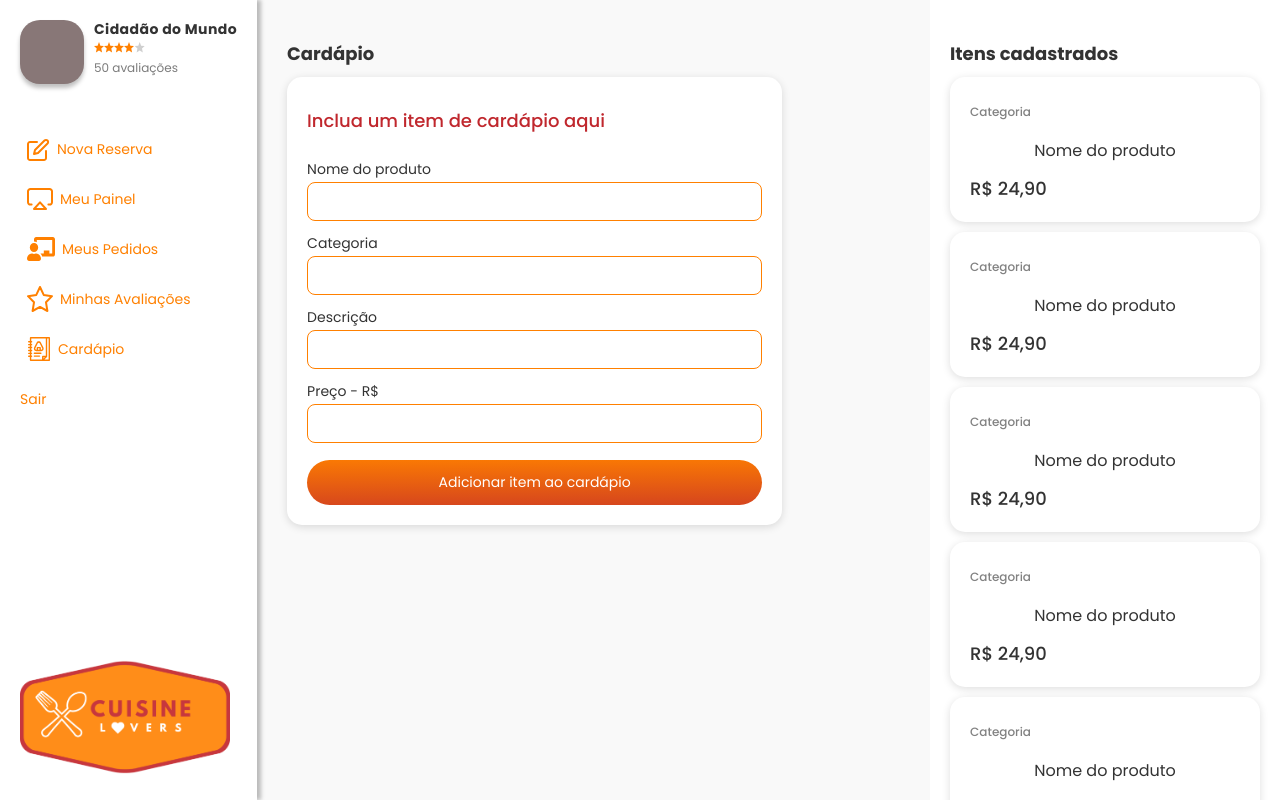
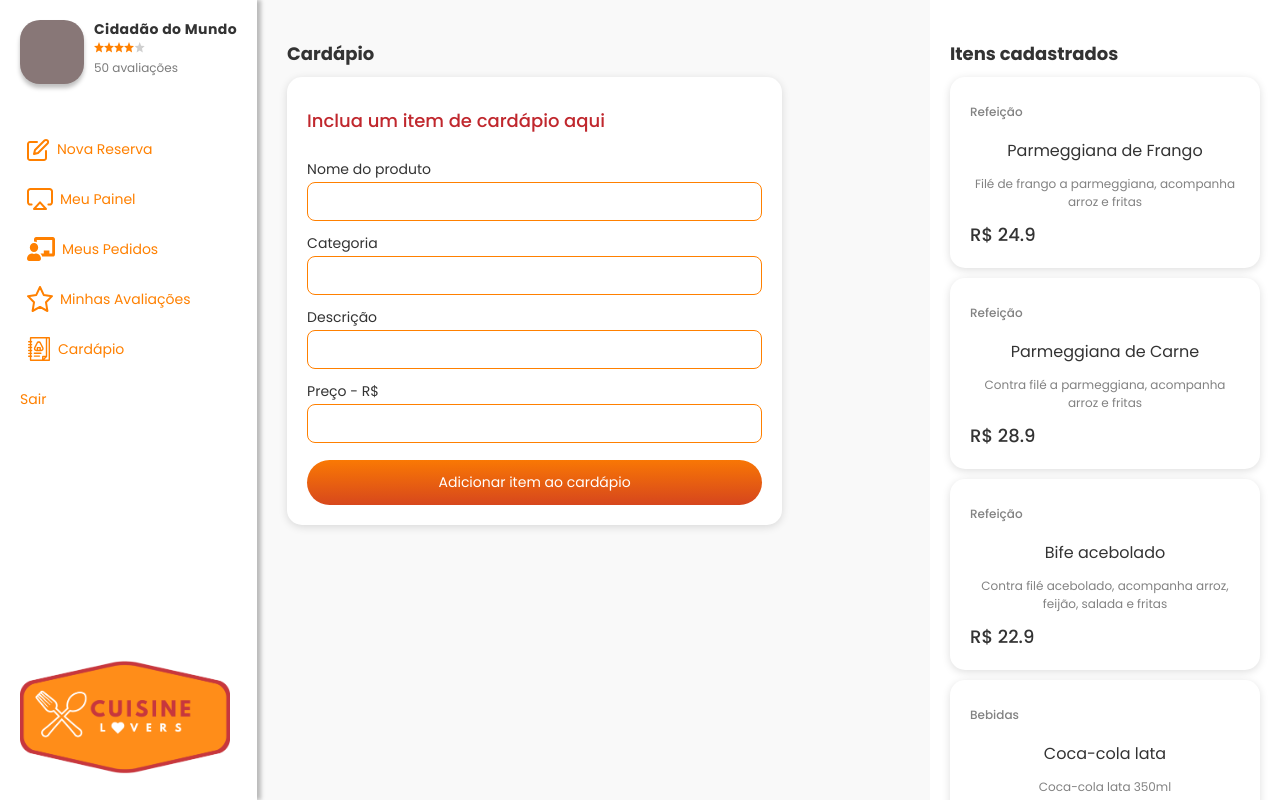
Before and after one commit to arienemaiara/desafio-mega-hack, a Next.js app: page /restaurante/cardapio in a window 1280 px wide. Built offline with nearby package versions, Linux system fonts and the light colour scheme.

Commit message:
Ajustes dados

```diff
--- a/pages/components/Card.js
+++ b/pages/components/Card.js
@@ -86,6 +86,13 @@ const Card = styled.div`
             margin: 10px 0;
         }
 
+        .descricao {
+            text-align: center;
+            font-size: 12px;
+            color: var(--textGray);
+            margin-bottom: 10px;
+        }
+
         .preco {
             font-weight: 500;
             text-align: center;
--- a/pages/components/Site.js
+++ b/pages/components/Site.js
@@ -216,6 +216,8 @@ export const Container = styled.div`
 
         > section {
 
+            margin-bottom: 30px;
+
             > div {
                 padding: 10px;
             }
@@ -259,7 +261,7 @@ export const Container = styled.div`
 
         .form-cadastro {
             width: 100%;
-            padding: 0;
+            padding: 10px;
             margin: 20px 0 40px;
         }
 
--- a/pages/index.js
+++ b/pages/index.js
@@ -20,14 +20,14 @@ const Home = () => {
 					<h1>Os melhores restaurantes <strong>estão aqui</strong></h1>
 					<h3>
 						Encontre seu restaurante preferido mais perto de você!
-						Além da reserva antecipada - para não correr o risco de ficar sem lugar -, visualize o cardápio completo e tenha sua refeição pronta poucos minutos depois da sua chegada no restaurante!
+						Além da reserva antecipada - para não correr o risco de ficar sem lugar, visualize o cardápio completo e tenha sua refeição pronta poucos minutos depois da sua chegada no restaurante!
 						Prezamos pela sua segurança e pelo seu tempo!
 					</h3>
 					<Link href='/cadastro'><a>Cadastre-se</a></Link>
 				</div>
-				<div className='img-container'>
+				{/* <div className='img-container'>
 					<img src='img/hero-img.png' alt='Imagem principal' />
-				</div>
+				</div> */}
       		</section>
 			<section class='descricao'>
 				<div className='img-container'>
--- a/pages/login.js
+++ b/pages/login.js
@@ -1,6 +1,7 @@
 import React from 'react';
 
 import Head from 'next/head';
+import Link from 'next/link';
 
 import { Container } from './components/Site';
 import MenuSite from './components/MenuSite';
@@ -24,7 +25,7 @@ const Login = () => {
                     <input type="text" name="email" />
                     <label>Senha</label>
                     <input type="password" name="senha" />
-                    <GradientButton>Entrar</GradientButton>
+                    <Link href='/restaurante/painel'><GradientButton>Entrar</GradientButton></Link>
                 </Form>
             </section>
         </Container>
--- a/pages/restaurante/cardapio.js
+++ b/pages/restaurante/cardapio.js
@@ -1,5 +1,6 @@
 import React, { useState } from 'react';
 import { useForm } from 'react-hook-form';
+import { toast } from 'react-toastify';
 
 import Page from '../components/Page';
 import MenuRestaurante from '../components/MenuRestaurante';
@@ -8,22 +9,81 @@ import Card from '../components/Card';
 import Form from '../components/Form';
 import { GradientButton } from '../components/Buttons';
 
-const ItemCardapio = () => {
+const ItemCardapio = ({ item }) => {
+    const { categoria, nome, descricao, preco } = item;
     return (
         <Card className="item-cardapio">
-            <span className="categoria">Categoria</span>
-            <p className="nome">Nome do produto</p>
-            <strong className="preco">R$ 24,90</strong>
+            <span className="categoria">{categoria}</span>
+            <p className="nome">{nome}</p>
+            <p className="descricao">{descricao}</p>
+            <strong className="preco">R$ {preco}</strong>
         </Card>
     )
 }
 
 const Cardapio = () => {
 
-    const { register, handleSubmit, errors } = useForm();
+    const [listaCardapio, setListaCardapio] = useState([
+        {
+            id: 1,
+            nome: 'Parmeggiana de Frango',
+            descricao: 'Filé de frango a parmeggiana, acompanha arroz e fritas',
+            categoria: 'Refeição',
+            preco: 24.90
+        },
+        {
+            id: 2,
+            nome: 'Parmeggiana de Carne',
+            descricao: 'Contra filé a parmeggiana, acompanha arroz e fritas',
+            categoria: 'Refeição',
+            preco: 28.90
+        },
+        {
+            id: 3,
+            nome: 'Bife acebolado',
+            descricao: 'Contra filé acebolado, acompanha arroz, feijão, salada e fritas',
+            categoria: 'Refeição',
+            preco: 22.90
+        },
+        {
+            id: 4,
+            nome: 'Coca-cola lata',
+            descricao: 'Coca-cola lata 350ml',
+            categoria: 'Bebidas',
+            preco: 5.90
+        },
+        {
+            id: 5,
+            nome: 'Guaraná lata',
+            descricao: 'Guaraná lata 350ml',
+            categoria: 'Bebidas',
+            preco: 5.90
+        },
+        {
+            id: 6,
+            nome: 'Petit gateau',
+            descricao: 'Petit gateau acompanhado de uma bola de sorvete de creme',
+            categoria: 'Sobremesa',
+            preco: 12.90
+        },
+    ])
+
+    const { register, handleSubmit, errors, reset } = useForm();
 
     const onSubmit = (data) => {
-        console.log(data)
+        setListaCardapio([data, ...listaCardapio]);
+        reset({
+            firstName: "bill"
+          }, {
+            errors: true, // errors will not be reset
+            dirtyFields: true, // dirtyFields will not be reset
+            dirty: true, // dirty will not be reset
+            isSubmitted: false,
+            touched: false,
+            isValid: false,
+            submitCount: false,
+        });
+        toast.success('Item adicionado com sucesso!')
     };
 
     return (
@@ -75,26 +135,9 @@ const Cardapio = () => {
                 </section>
                 <section className="lista-cardapio">
                     <h2>Itens cadastrados</h2>
-                    <ItemCardapio />
-                    <ItemCardapio />
-                    <ItemCardapio />
-                    <ItemCardapio />
-                    <ItemCardapio />
-                    <ItemCardapio />
-                    <ItemCardapio />
-                    <ItemCardapio />
-                    <ItemCardapio />
-                    <ItemCardapio />
-                    <ItemCardapio />
-                    <ItemCardapio />
-                    <ItemCardapio />
-                    <ItemCardapio />
-                    <ItemCardapio />
-                    <ItemCardapio />
-                    <ItemCardapio />
-                    <ItemCardapio />
-                    <ItemCardapio />
-                    <ItemCardapio />
+                    {listaCardapio.map(item => {
+                        return (<ItemCardapio item={item} />)
+                    })}
                 </section>
             </Container>
         </Page>
```
Also changed, not shown: pages/cadastro-restaurante.js (+9 -2 lines).
